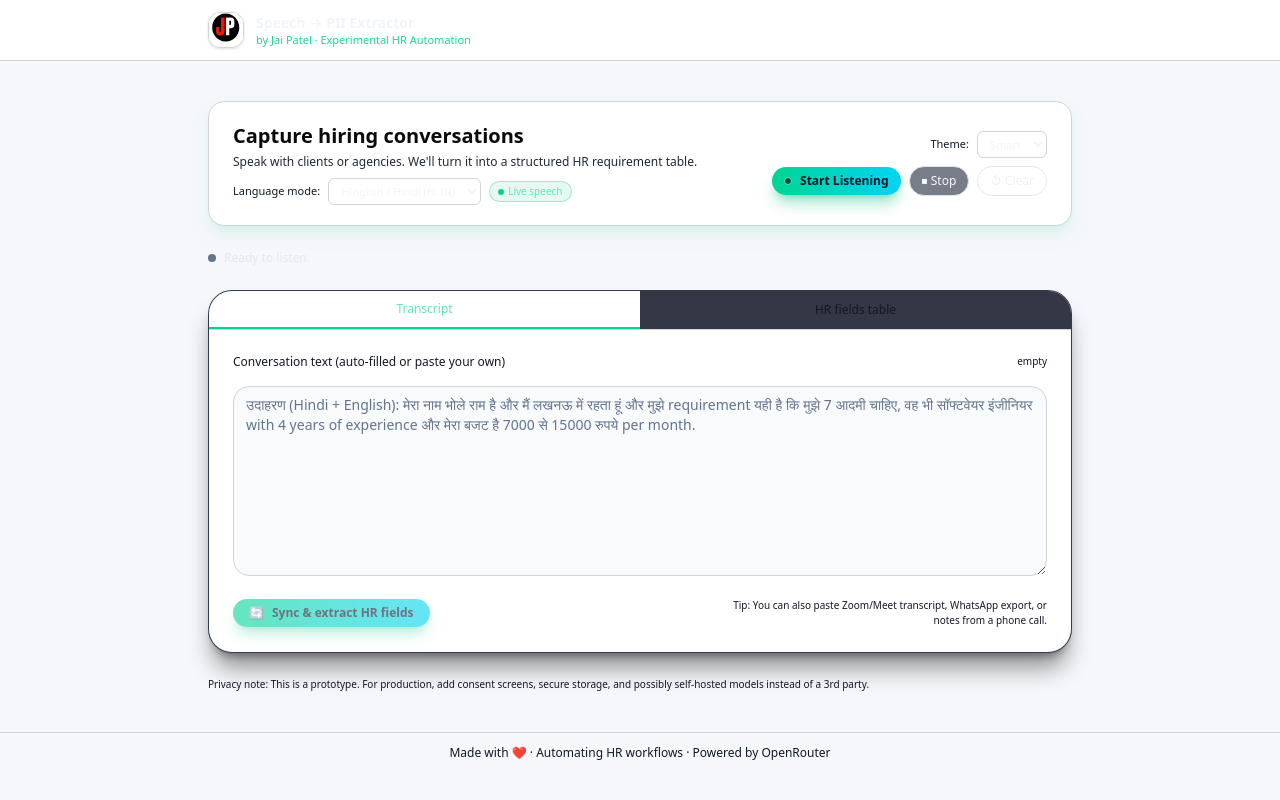
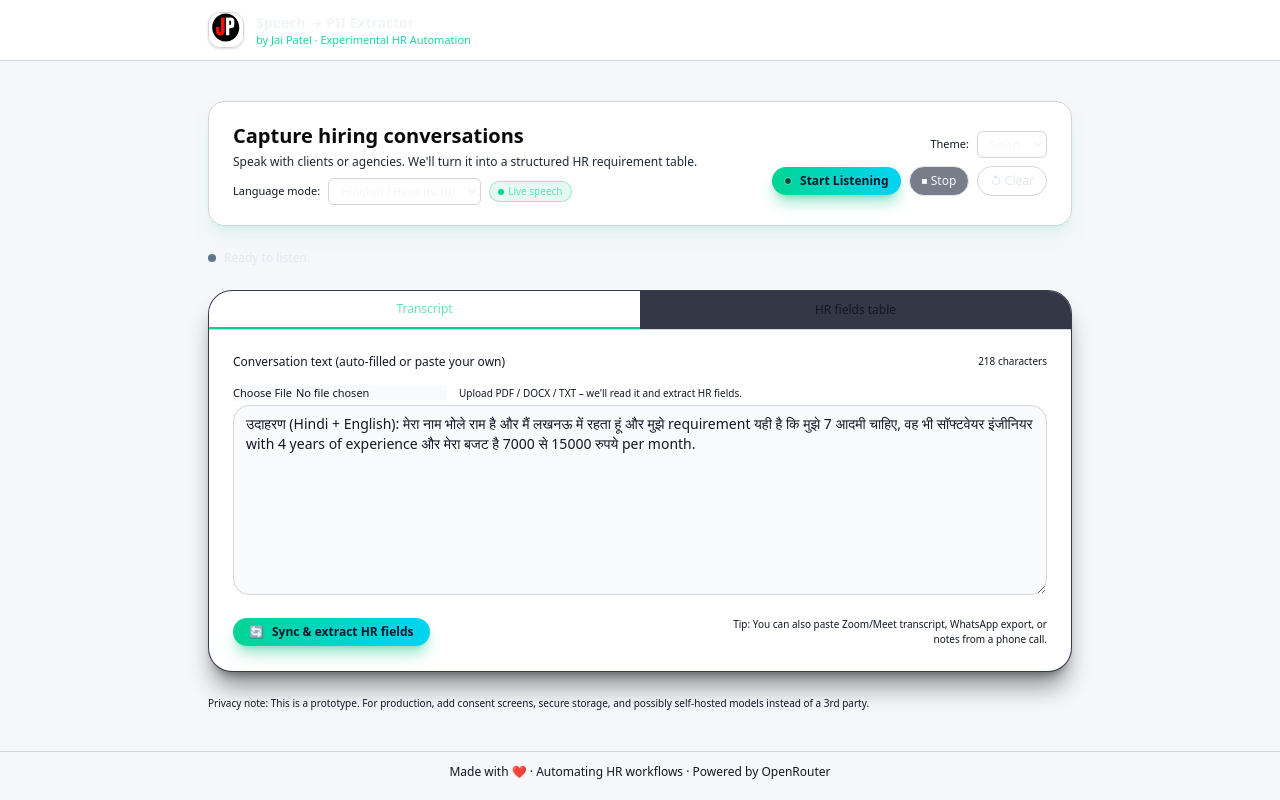
Before and after one commit to Vermajai1995/hr-assistant-workflow, a Next.js app: page /capture in a window 1280 px wide. Built offline with nearby package versions, Linux system fonts and the light colour scheme.

Commit message:
new code

```diff
--- /dev/null
+++ b/app/api/upload-pii/route.ts
@@ -0,0 +1,77 @@
+// app/api/upload-pii/route.ts
+
+import { NextResponse } from "next/server";
+
+// Force Node.js runtime so Node libs work correctly
+export const runtime = "nodejs";
+
+export async function POST(req: Request) {
+  try {
+    const formData = await req.formData();
+    const file = formData.get("file") as File | null;
+
+    if (!file) {
+      return NextResponse.json(
+        { error: "No file uploaded" },
+        { status: 400 }
+      );
+    }
+
+    const arrayBuffer = await file.arrayBuffer();
+    const buffer = Buffer.from(arrayBuffer);
+    const name = file.name.toLowerCase();
+
+    let text = "";
+
+    if (name.endsWith(".pdf")) {
+      // ---- PDF HANDLING ----
+      const pdfModule: any = await import("pdf-parse");
+
+      // pdf-parse can be exported in a few different shapes, so we normalize it:
+      let pdfParse: any = pdfModule.default || pdfModule;
+
+      if (typeof pdfParse !== "function") {
+        if (typeof pdfModule.pdfParse === "function") {
+          pdfParse = pdfModule.pdfParse;
+        } else if (
+          pdfModule.default &&
+          typeof pdfModule.default.pdfParse === "function"
+        ) {
+          pdfParse = pdfModule.default.pdfParse;
+        } else if (
+          pdfModule.default &&
+          typeof pdfModule.default.default === "function"
+        ) {
+          pdfParse = pdfModule.default.default;
+        } else {
+          throw new Error("pdf-parse module did not export a callable function");
+        }
+      }
+
+      const parsed = await pdfParse(buffer);
+      text = parsed?.text || "";
+    } else if (name.endsWith(".docx")) {
+      // ---- DOCX HANDLING ----
+      const mammothModule: any = await import("mammoth");
+      const mammoth = mammothModule.default || mammothModule;
+      const result = await mammoth.extractRawText({ buffer });
+      text = result?.value || "";
+    } else if (name.endsWith(".txt")) {
+      // ---- TXT HANDLING ----
+      text = buffer.toString("utf8");
+    } else {
+      return NextResponse.json(
+        { error: "Unsupported file type. Use PDF, DOCX or TXT." },
+        { status: 400 }
+      );
+    }
+
+    return NextResponse.json({ text });
+  } catch (err: any) {
+    console.error("upload-pii error:", err);
+    return NextResponse.json(
+      { error: err?.message || "Failed to parse file" },
+      { status: 500 }
+    );
+  }
+}
--- a/app/capture/page.tsx
+++ b/app/capture/page.tsx
@@ -110,7 +110,7 @@ export default function CapturePage() {
   const [isSupported, setIsSupported] = useState(false);
   const [isListening, setIsListening] = useState(false);
   const [status, setStatus] = useState<string>("Idle");
-  const [transcript, setTranscript] = useState<string>("");
+  const [transcript, setTranscript] = useState<string>("उदाहरण (Hindi + English): मेरा नाम भोले राम है और मैं लखनऊ में रहता हूं और मुझे requirement यही है कि मुझे 7 आदमी चाहिए, वह भी सॉफ्टवेयर इंजीनियर with 4 years of experience और मेरा बजट है 7000 से 15000 रुपये per month.");
   const [rows, setRows] = useState<PiiRowExt[]>([]);
   const [isExtracting, setIsExtracting] = useState(false);
   const [activeTab, setActiveTab] = useState<TabId>("transcript");
@@ -361,6 +361,45 @@ export default function CapturePage() {
       setLoadingAction(null);
     }
   };
+
+  const handleFileUpload = async (e: ChangeEvent<HTMLInputElement>) => {
+    const file = e.target.files?.[0];
+    if (!file) return;
+
+    setLoadingAction("extract");
+    setStatus(`Reading ${file.name} …`);
+    setError(null);
+
+    try {
+      const fd = new FormData();
+      fd.append("file", file);
+
+      const res = await fetch("/api/upload-pii", {
+        method: "POST",
+        body: fd,
+      });
+
+      const data = await res.json();
+      if (!res.ok) throw new Error(data.error || "Failed to parse file");
+
+      const extractedText: string = data.text || "";
+
+      if (!extractedText.trim()) {
+        setError("No readable text found in file.");
+        return;
+      }
+
+      setTranscript(extractedText);
+      await handleExtractPII(false);
+    } catch (err: any) {
+      console.error(err);
+      setError(err.message || "File processing error");
+    } finally {
+      setLoadingAction(null);
+      e.target.value = "";
+    }
+  };
+
 
   // Inline edit handler
   const handleValueChange = (id: string, e: ChangeEvent<HTMLInputElement>) => {
@@ -790,10 +829,24 @@ export default function CapturePage() {
                       : "empty"}
                   </span>
                 </div>
+               {/* FILE UPLOAD */}
+<div className="flex items-center gap-3 text-xs text-slate-300 mb-1">
+  <input
+    type="file"
+    accept=".pdf,.docx,.txt"
+    onChange={handleFileUpload}
+    className="text-[11px]"
+  />
+  <span className="text-[10px] text-slate-500">
+    Upload PDF / DOCX / TXT – we&apos;ll read it and extract HR fields.
+  </span>
+</div>
+
+
 
                 <textarea
                   className="w-full min-h-[190px] rounded-2xl border border-slate-700 bg-slate-950/80 px-3 py-2 text-sm text-slate-100 placeholder:text-slate-500 outline-none focus:ring-1 focus:ring-emerald-400/70 focus:border-emerald-400/90 resize-y"
-                  placeholder="उदाहरण (Hindi + English): मेरा नाम भोले राम है और मैं लखनऊ में रहता हूं और मुझे requirement यही है कि मुझे 7 आदमी चाहिए, वह भी सॉफ्टवेयर इंजीनियर with 4 years of experience और मेरा बजट है 7000 से 15000 रुपये per month."
+                  placeholder=""
                   value={transcript}
                   onChange={(e) => setTranscript(e.target.value)}
                   readOnly={isListening}
--- /dev/null
+++ b/lib/extractPdfText.ts
@@ -0,0 +1,23 @@
+// lib/extractPdfText.ts
+
+import * as pdfjsLib from "pdfjs-dist/legacy/build/pdf.js";
+
+// Disable workers in Node
+(pdfjsLib as any).GlobalWorkerOptions.workerSrc =
+  require("pdfjs-dist/legacy/build/pdf.worker.js");
+
+export async function extractPdfText(buffer: Buffer): Promise<string> {
+  const loadingTask = pdfjsLib.getDocument({ data: buffer });
+  const pdf = await loadingTask.promise;
+
+  let text = "";
+
+  for (let i = 1; i <= pdf.numPages; i++) {
+    const page = await pdf.getPage(i);
+    const content = await page.getTextContent();
+    const strings = content.items.map((item: any) => item.str);
+    text += strings.join(" ") + "\n";
+  }
+
+  return text.trim();
+}
--- a/package.json
+++ b/package.json
@@ -8,7 +8,11 @@
     "start": "next start"
   },
   "dependencies": {
+    "@napi-rs/canvas": "^0.1.84",
+    "mammoth": "^1.11.0",
     "next": "16.0.7",
+    "pdf-parse": "^2.4.5",
+    "pdfjs-dist": "^5.4.449",
     "react": "19.2.0",
     "react-dom": "19.2.0"
   },
```
Also changed, not shown: 1 other file (tests, documents, lock files or other folders).
